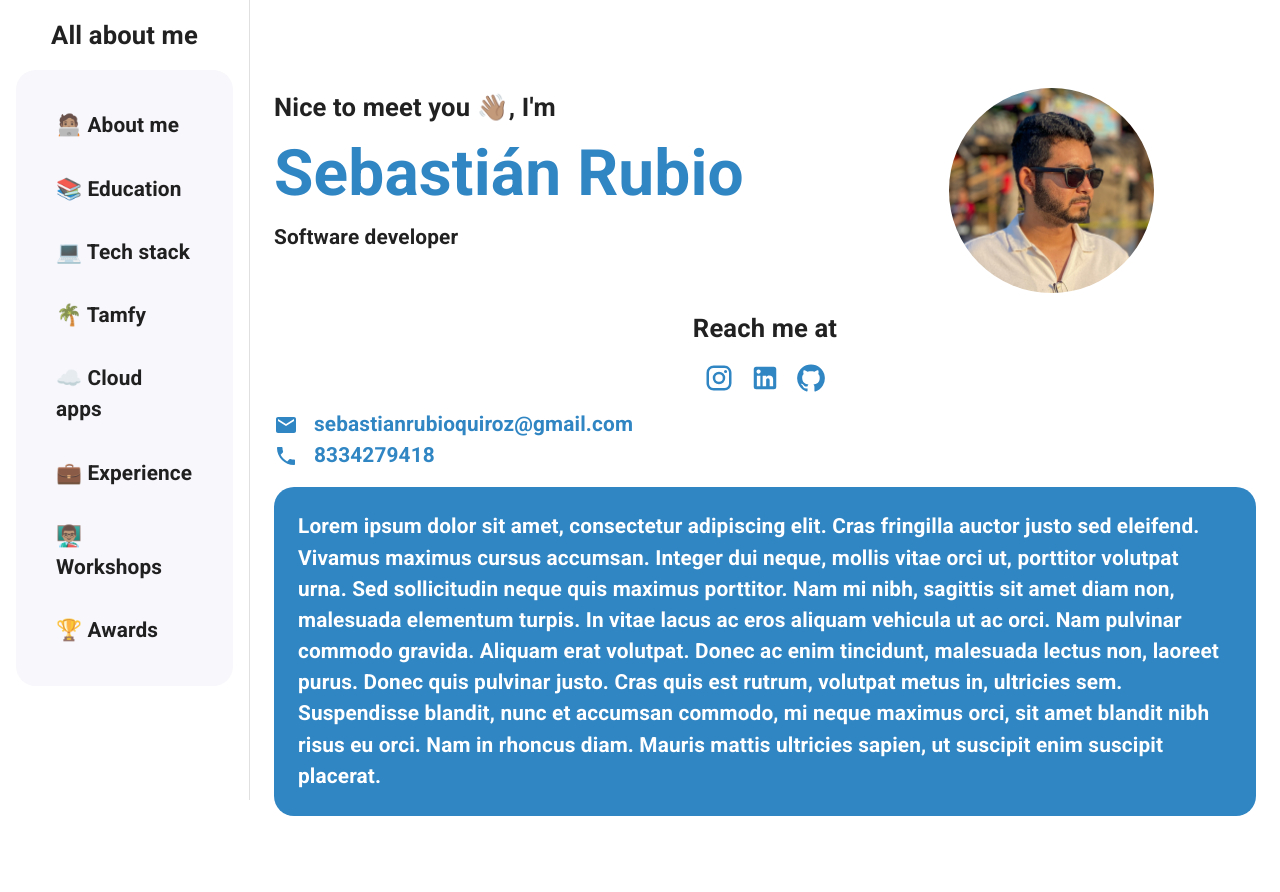
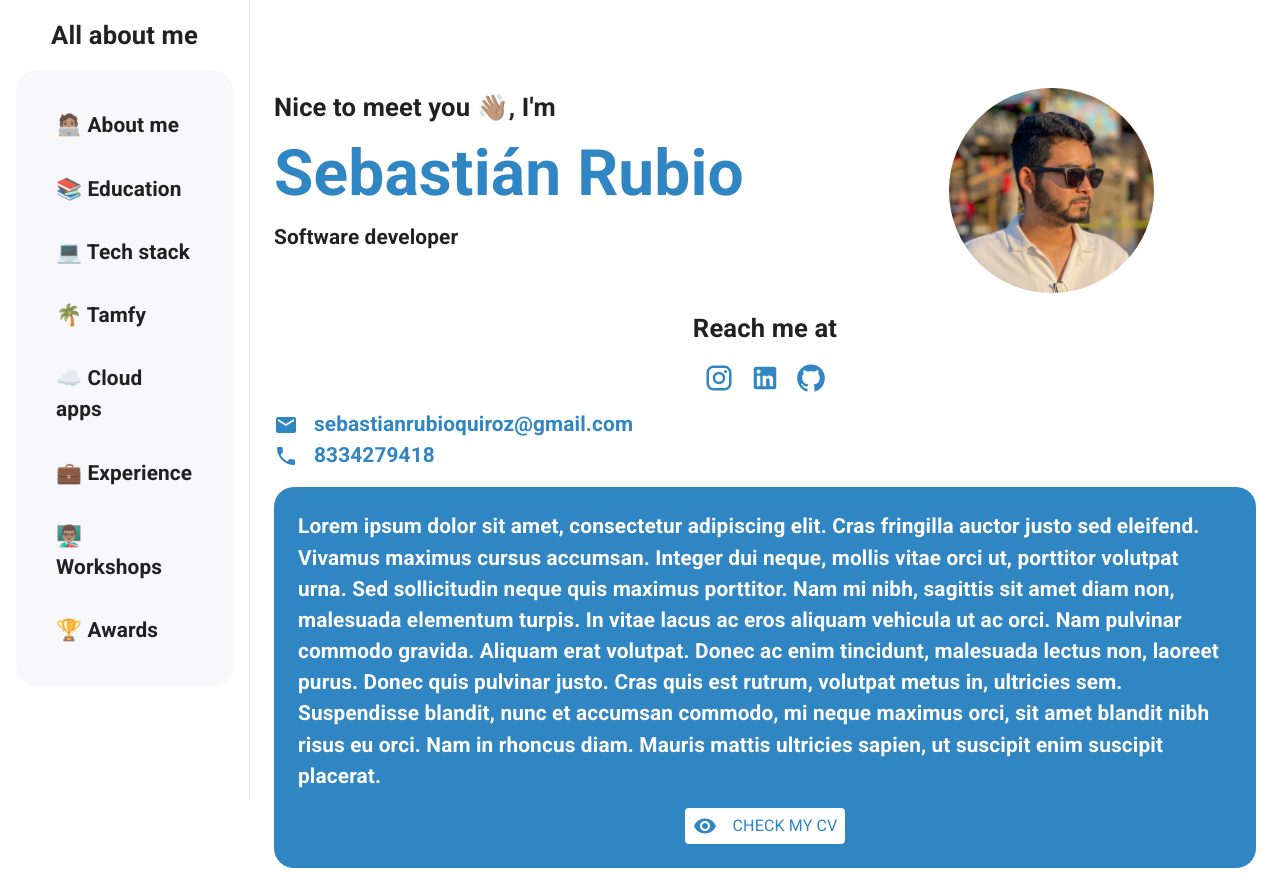
Before and after one commit to 4ubio/Portfolio, a React (Vite) app: page / in a window 1280 px wide. Before the commit the page ends 840 px from the top, so only its background shows below. Built offline with nearby package versions, Linux system fonts and the light colour scheme.

Commit message:
Add CV button

```diff
--- a/src/pages/IndexPage.jsx
+++ b/src/pages/IndexPage.jsx
@@ -1,6 +1,6 @@
-import { Grid, IconButton, Typography } from '@mui/material'
+import { Button, Grid, IconButton, Typography } from '@mui/material'
 import { AppLayout } from '../layout/AppLayout'
-import { GitHub, Instagram, LinkedIn, Mail, Phone } from '@mui/icons-material'
+import { GitHub, Instagram, LinkedIn, Mail, Phone, Visibility } from '@mui/icons-material'
 
 export const IndexPage = () => {
     return (
@@ -52,6 +52,24 @@ export const IndexPage = () => {
                     <Typography variant='h6' color='white'>
                         Lorem ipsum dolor sit amet, consectetur adipiscing elit. Cras fringilla auctor justo sed eleifend. Vivamus maximus cursus accumsan. Integer dui neque, mollis vitae orci ut, porttitor volutpat urna. Sed sollicitudin neque quis maximus porttitor. Nam mi nibh, sagittis sit amet diam non, malesuada elementum turpis. In vitae lacus ac eros aliquam vehicula ut ac orci. Nam pulvinar commodo gravida. Aliquam erat volutpat. Donec ac enim tincidunt, malesuada lectus non, laoreet purus. Donec quis pulvinar justo. Cras quis est rutrum, volutpat metus in, ultricies sem. Suspendisse blandit, nunc et accumsan commodo, mi neque maximus orci, sit amet blandit nibh risus eu orci. Nam in rhoncus diam. Mauris mattis ultricies sapien, ut suscipit enim suscipit placerat.
                     </Typography>
+
+                    <Grid item textAlign='center' mt={2}>
+                        <Button
+                            sx={{
+                                backgroundColor: 'primary.main',
+                                color: 'primary.blue',
+                                border: 'primary.blue',
+                                ':hover': {
+                                    backgroundColor: 'primary.main',
+                                    color: 'primary.blue',
+                                    borderColor: 'primary.blue',
+                                },
+                            }}
+                        >
+                            <Visibility />
+                            <Typography ml={2}>Check my CV</Typography>
+                        </Button>
+                    </Grid>
                 </Grid>
             </AppLayout>
         </>
```
